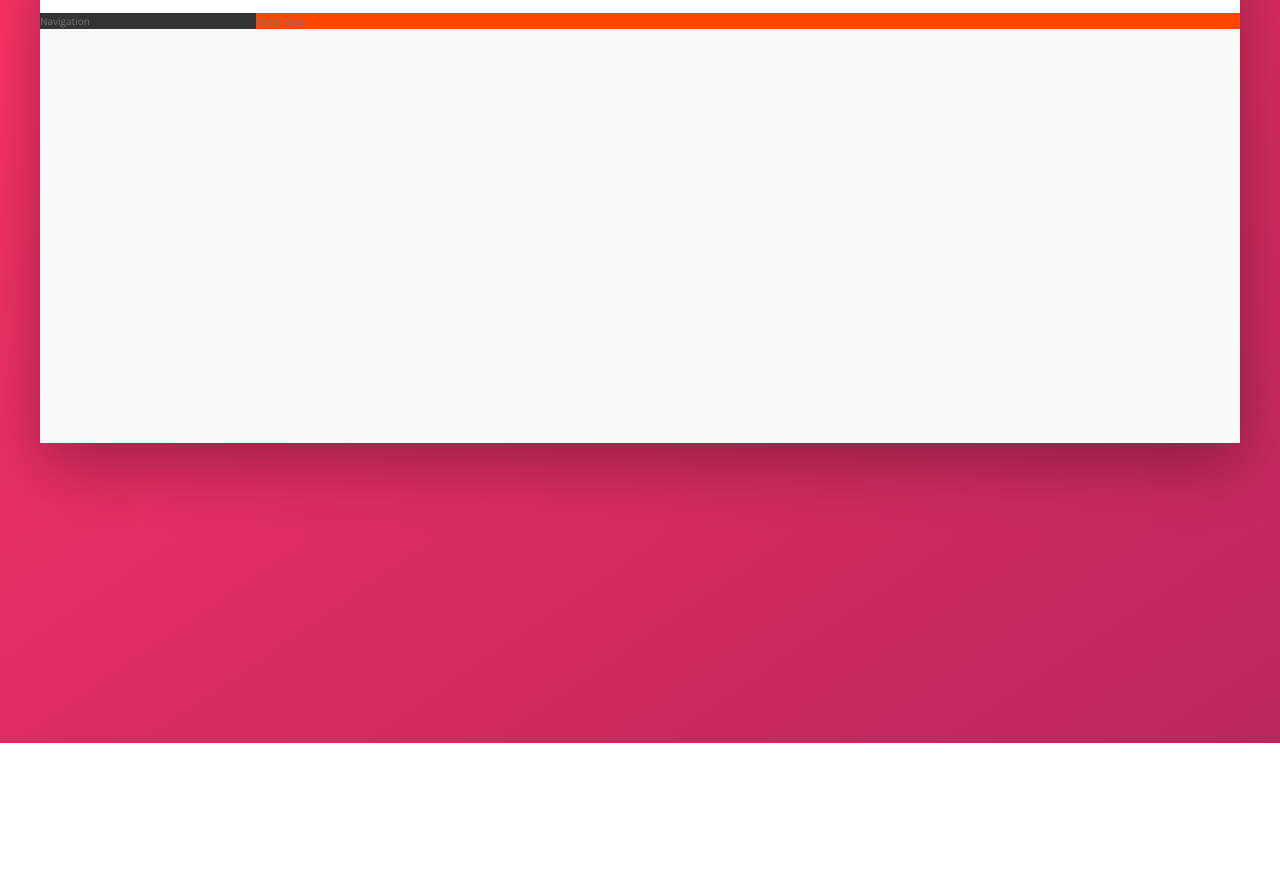
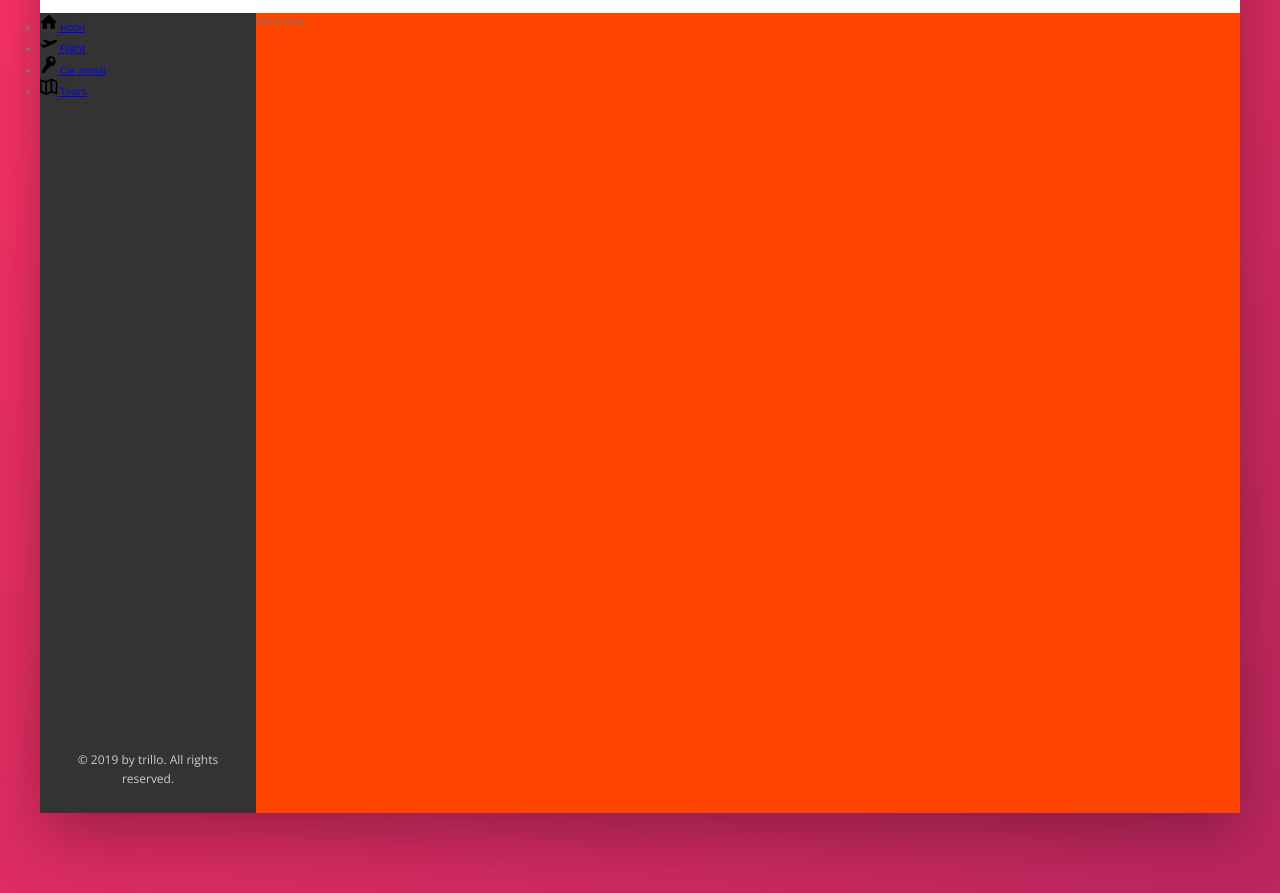
Before and after one commit to adewale2018/trillo_project, a website: page index.html in a window 1280 px wide. Shown: the part 137-1030 px from the top of the page. Before the commit the page ends 880 px from the top, so only its background shows below. Drawn offline with nearby package versions, Linux system fonts and the light colour scheme.

Commit message:
Add navigation part one

```diff
--- a/index.html
+++ b/index.html
@@ -47,7 +47,44 @@
     </header>
     <div class="content">
       <nav class="sidebar">
-        Navigation
+        <ul class="side-nav">
+          <li class="side-nav__item">
+            <a href="#" class="side-nav__link">
+              <svg class="side-nav__icon">
+                <use xlink:href="img/sprite.svg#icon-home"></use>
+              </svg>
+              <span>Hotel</span>
+            </a>
+          </li>
+          <li class="side-nav__item">
+            <a href="#" class="side-nav__link">
+              <svg class="side-nav__icon">
+                <use xlink:href="img/sprite.svg#icon-aircraft-take-off"></use>
+              </svg>
+              <span>Flight</span>
+            </a>
+          </li>
+          <li class="side-nav__item">
+            <a href="#" class="side-nav__link">
+              <svg class="side-nav__icon">
+                <use xlink:href="img/sprite.svg#icon-key"></use>
+              </svg>
+              <span>Car rental</span>
+            </a>
+          </li>
+          <li class="side-nav__item">
+            <a href="#" class="side-nav__link">
+              <svg class="side-nav__icon">
+                <use xlink:href="img/sprite.svg#icon-map"></use>
+              </svg>
+              <span>Tours</span>
+            </a>
+          </li>
+        </ul>
+
+        <div class="legal">
+          &copy; 2019 by trillo. All rights reserved.
+        </div>
       </nav>
       <main class="hotel-view">
         Hotel View
--- a/sass/_components.scss
+++ b/sass/_components.scss
@@ -118,3 +118,24 @@
     -o-border-radius: 50%;
   }
 }
+
+/*************** SIDENAV ***************
+*************** SIDENAV ***************/
+.side-nav {
+  &__item {
+
+  }
+  &__link {
+
+  }
+  &__icon {
+    width: 1.75rem;
+    height: 1.75rem;
+  }
+}
+.legal {
+  font-size: 1.2rem;
+  color: var(--color-grey-light-4);
+  text-align: center;
+  padding: 2.5rem;
+}
--- a/sass/_layout.scss
+++ b/sass/_layout.scss
@@ -22,12 +22,19 @@
 }
 
 .sidebar {
+  display: flex;
+  flex-direction: column;
+  justify-content: space-between;
   background-color: var(--color-grey-dark-1);
   flex: 0 0 18%;
 }
 
 .hotel-view {
   background-color: #fff;
+  flex: 1;
+
+  //Testing purpose
   background-color: orangered;
-  flex: 1;
+  height: 80rem;
+
 }
```
Also changed, not shown: css/style.css.
